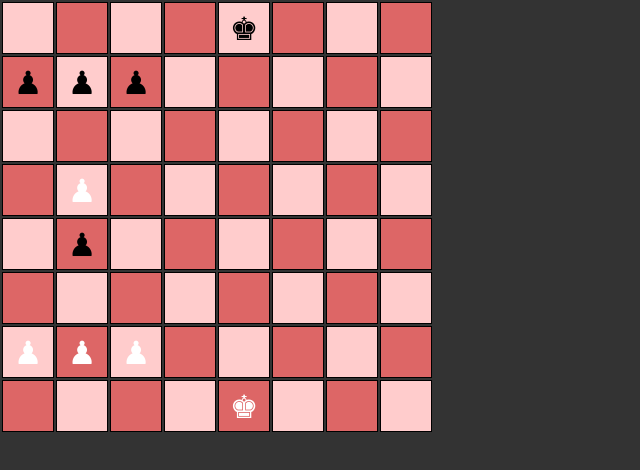
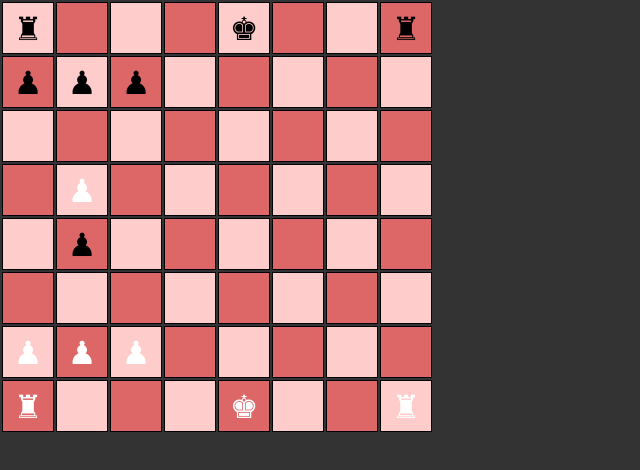
Before and after one commit to dragonfi/react-boardgame, a React (Create React App) app: page / in a window 1280 px wide. Shown: the top 470 px of the page, without its empty margins (0-640 px from the left). Built offline with nearby package versions, Linux system fonts and the light colour scheme.

Commit message:
add rook

```diff
--- a/src/ChessRules.js
+++ b/src/ChessRules.js
@@ -36,6 +36,24 @@ function hasFriendlyPiece(board, square, color) {
 
 function isEmptySquare(board, square) {
   return squareColor(board, square) === NOCOLOR;
+}
+
+
+function projectedMove(board, square, direction, color) {
+  let moves = [];
+  for(const i of [1, 2, 3, 4, 5, 6, 7]) {
+    const dfile = direction[0] * i;
+    const drank = direction[1] * i;
+    const newSquare = new Position(square).offsetFile(dfile).offsetRank(drank).toString();
+    if (hasFriendlyPiece(board, newSquare, color)) {
+      break;
+    }
+    moves.push(newSquare);
+    if (hasOpposingPiece(board, newSquare, color)) {
+      break;
+    }
+  }
+  return moves;
 }
 
 function turnOrder(board) {
@@ -217,6 +235,39 @@ class KingRules {
   }
 }
 
+class RookRules {
+  static figure = "♜";
+  static validMoves(board, square) {
+    const piece = board.pieces[square];
+    let validMoves = [];
+    for (const direction of [[0, 1], [1, 0], [0, -1], [-1, 0]]) {
+      validMoves = validMoves.concat(projectedMove(board, square, direction, piece.color));
+    }
+    return validMoves;
+  }
+
+  static movePiece(board, square, newSquare) {
+    const pieces = {...board.pieces};
+    const piece = board.pieces[square];
+    const _square = new Position(square);
+
+    if (_square.file === 'a') {
+      board.canLongCastle[piece.color] = false;
+    }
+    if (_square.file === 'h') {
+      board.canShortCastle[piece.color] = false;
+    }
+
+    pieces[newSquare] = piece;
+    delete pieces[square];
+
+    return {
+      ...board,
+      pieces: pieces,
+    };
+  }
+}
+
 function initialBoardState() {
   return {
     pieces: {
@@ -230,6 +281,10 @@ function initialBoardState() {
       "b5": {pieceType: PAWN, color: WHITE},
       "e1": {pieceType: KING, color: WHITE},
       "e8": {pieceType: KING, color: BLACK},
+      "a1": {pieceType: ROOK, color: WHITE},
+      "h1": {pieceType: ROOK, color: WHITE},
+      "a8": {pieceType: ROOK, color: BLACK},
+      "h8": {pieceType: ROOK, color: BLACK},
     },
     activeSide: WHITE,
     availableEnPassant: {
@@ -255,6 +310,7 @@ const rules = {
   pieces: {
     [PAWN]: PawnRules,
     [KING]: KingRules,
+    [ROOK]: RookRules,
   },
   selectors: [PawnPromotionSelector],
 }
```
